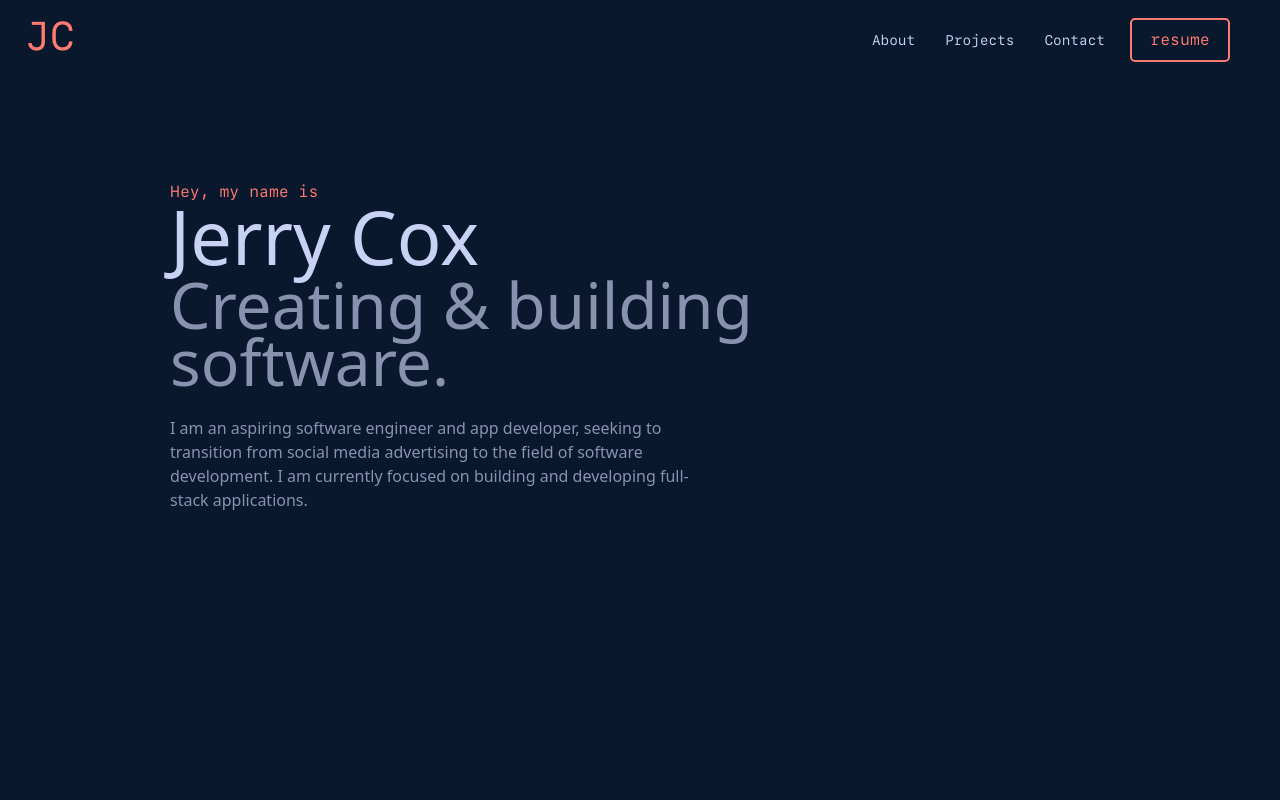
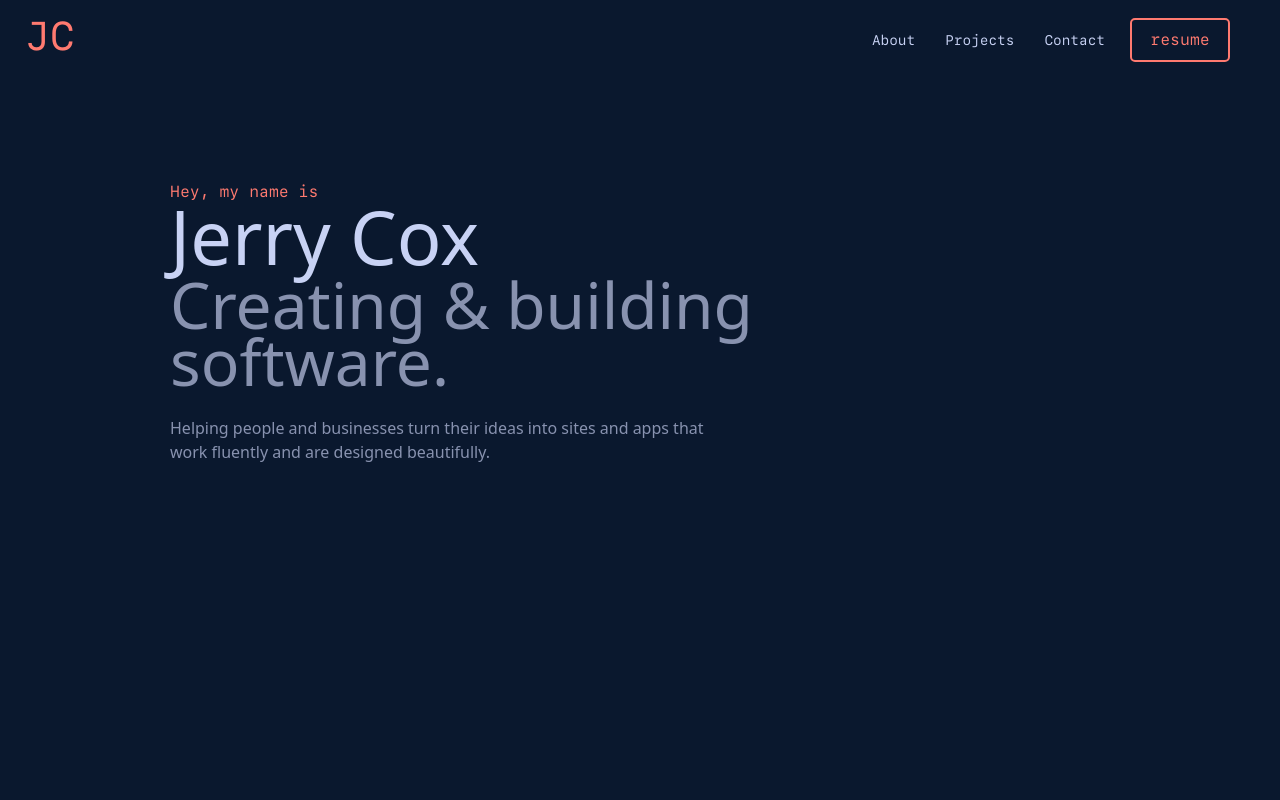
Before and after one commit to Jerryc95/portfolio, a React (Create React App) app: page / in a window 1280 px wide. Shown: the top 800 px of the page. Built offline with nearby package versions, Linux system fonts and the light colour scheme.

Commit message:
update copy

```diff
--- a/src/components/hero/hero.tsx
+++ b/src/components/hero/hero.tsx
@@ -8,10 +8,8 @@ const Hero = () => {
       <div className="name">Jerry Cox</div>
       <div className="subheading">Creating & building software.</div>
       <div className="about-me">
-        I am an aspiring software engineer and app developer, seeking to
-        transition from social media advertising to the field of software
-        development. I am currently focused on building and developing
-        full-stack applications.
+        Helping people and businesses turn their ideas into sites and apps that
+        work fluently and are designed beautifully.
       </div>
     </div>
   );
```
